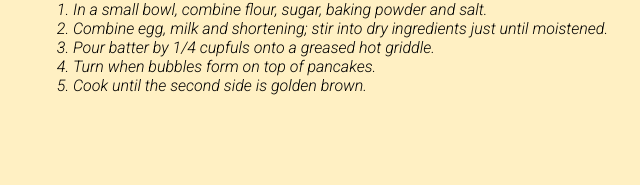
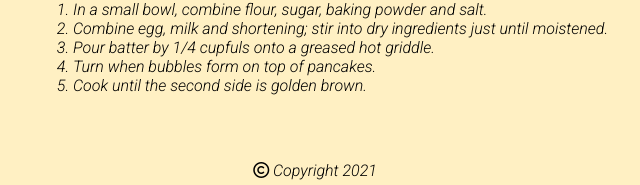
Before and after one commit to Sunlight77/How-to-make-fluffy-pancakes, a plain HTML site: page index.html in a window 1280 px wide. Shown: the part 745-930 px from the top of the page, without its empty margins (325-965 px from the left). Before the commit the page ends 856 px from the top, so only its background shows below. Drawn offline with Linux system fonts and the light colour scheme; a web font is replaced by a local one.

Commit message:
added footer & icon

```diff
--- a/index.html
+++ b/index.html
@@ -45,6 +45,9 @@
         <li>Cook until the second side is golden brown.</li>
     </ol>
   </div>
+  <footer><i class="far fa-copyright"></i>
+    Copyright 2021
+  </footer>
     <script src="script.js"></script>
   </body>
 </html>
--- a/style.css
+++ b/style.css
@@ -23,3 +23,9 @@ body {
 .recipe {
   padding-left: 350px;
 }
+
+footer {
+  text-align: center;
+  padding-top: 50px;
+  font-family: 'Roboto', sans-serif;
+}
```
